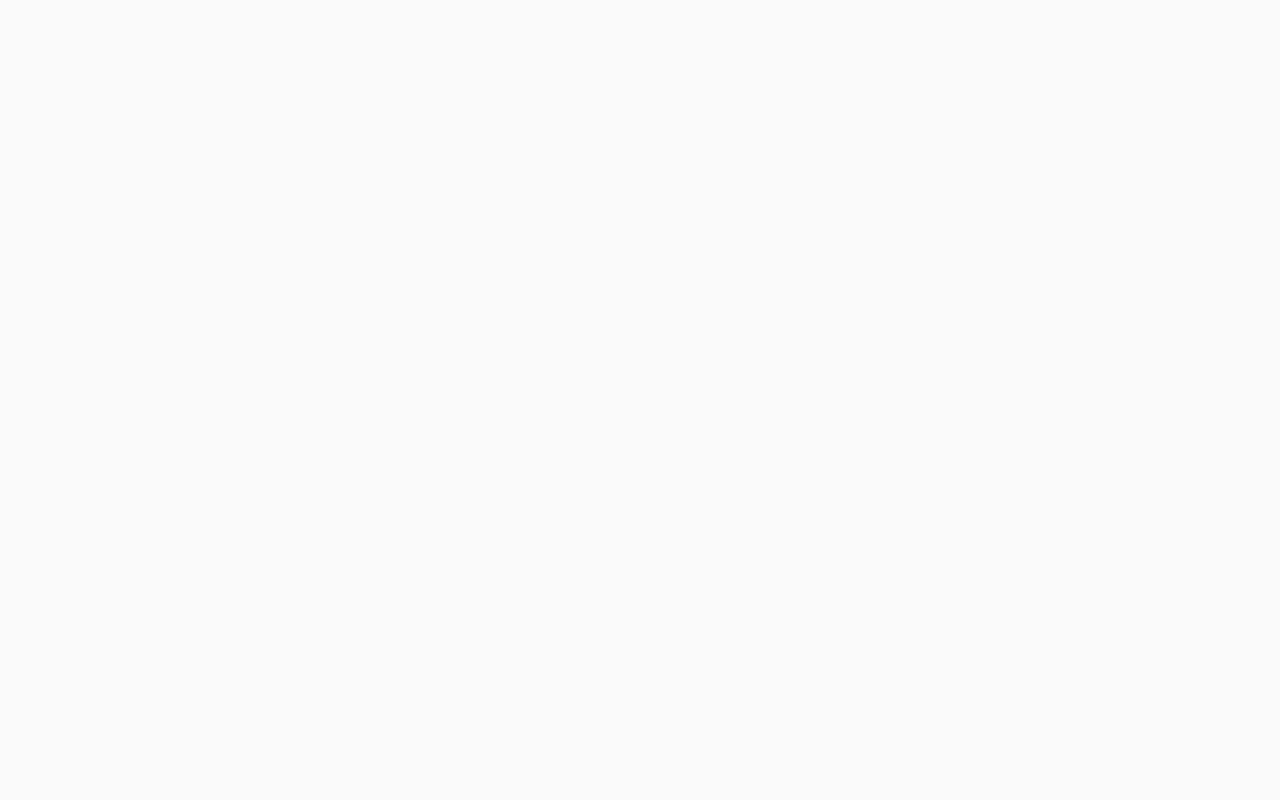
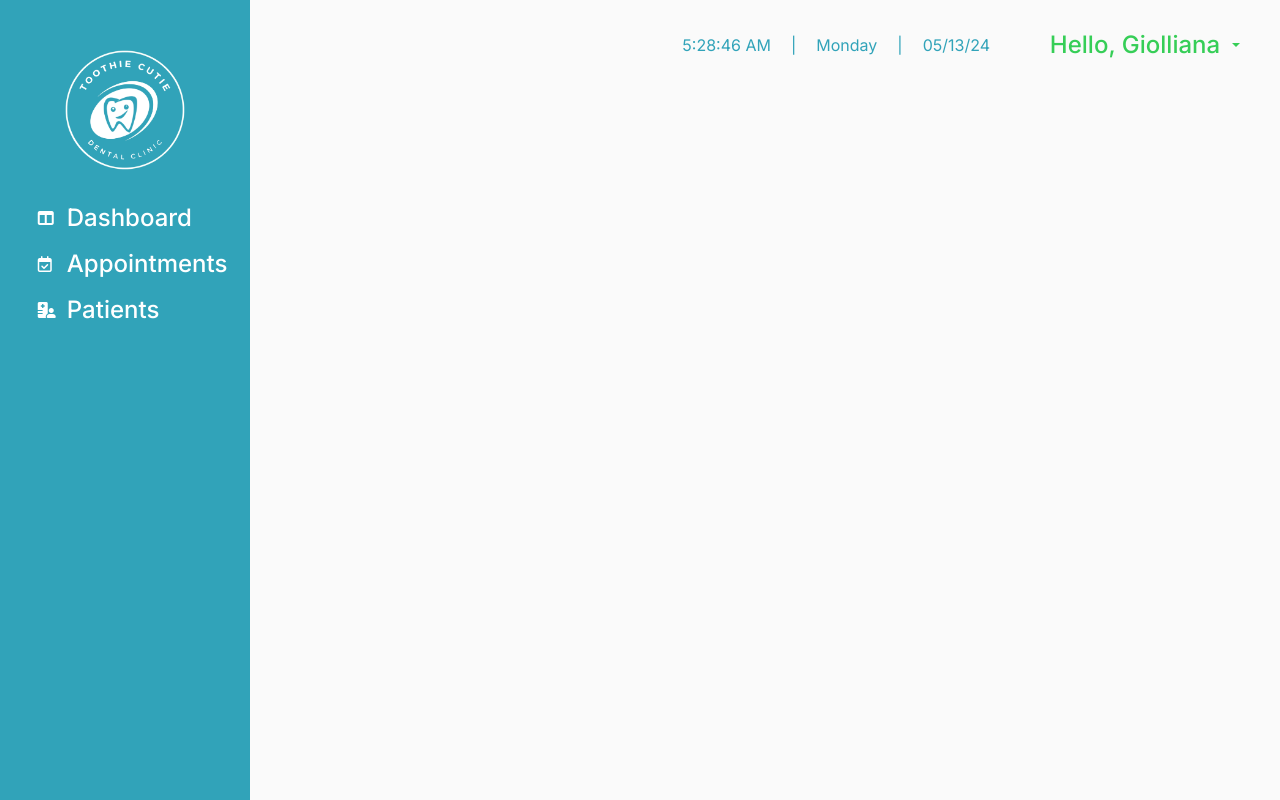
Before and after one commit to pauleenann/Dentsys-App, a React (Create React App) app in the folder frontend/: page /appointment-list in a window 1280 px wide. Before the commit this address had no page. Built offline with nearby package versions, Linux system fonts and the light colour scheme.

Commit message:
update sidebar and admininfo component

```diff
--- a/frontend/src/App.js
+++ b/frontend/src/App.js
@@ -8,6 +8,7 @@ import ServicesPage from "./Components/ServicesPage/ServicesPage";
 import Admin from "./Components/Admin/Admin";
 import AdminNavbar from "./Components/AdminNavbar/AdminNavbar";
 import Dashboard from "./Pages/Dashboard";
+import AdminAppointmentList from "./Pages/AdminAppointmentList";
 
 const App = () => {
   return (
@@ -23,7 +24,7 @@ const App = () => {
         <Route path="/services-page" element={<ServicesPage />} />
         <Route path="/admin" element={<Admin />} />
         <Route path="/dashboard" element={<Dashboard />} />
-        <Route path="/dashboard" element={<Dashboard />} />
+        <Route path="/appointment-list" element={<AdminAppointmentList/>} />
 
       </Routes>
 
--- /dev/null
+++ b/frontend/src/Components/AdminAppointment/AdminAppointment.css
@@ -0,0 +1,20 @@
+@import url('https://fonts.googleapis.com/css2?family=Inter:wght@100..900&display=swap');
+
+body {
+    font-family: "Inter", sans-serif;
+    background: #fafafa;
+}
+
+.wrapper {
+    display: flex;
+    width: 100%;
+    align-items: stretch;
+}
+
+
+#content {
+    width: 100%;
+    padding: 30px 50px;
+    min-height: 100vh;
+    transition: all 0;
+}
--- /dev/null
+++ b/frontend/src/Components/AdminAppointment/AdminAppointment.jsx
@@ -0,0 +1,18 @@
+import React from 'react'
+import AdminNavbar from '../AdminNavbar/AdminNavbar'
+import AdminInfo from '../AdminInfo/AdminInfo'
+
+const AdminAppointment = () => {
+  return (
+    <div className="wrapper">
+            <AdminNavbar></AdminNavbar>
+            <div id="content">
+                <AdminInfo></AdminInfo>
+
+
+            </div>
+        </div>
+  )
+}
+
+export default AdminAppointment
--- a/frontend/src/Components/AdminDash/AdminDash.css
+++ b/frontend/src/Components/AdminDash/AdminDash.css
@@ -5,107 +5,10 @@ body {
     background: #fafafa;
 }
 
-
-
 .wrapper {
     display: flex;
     width: 100%;
     align-items: stretch;
-}
-
-#sidebar {
-    min-width: 250px;
-    max-width: 250px;
-    background: #31A3B9;
-    color: #fff;
-    transition: all 0.3s;
-
-}
-
-
-
-#sidebar .sidebar-header {
-    padding: 20px;
-    background: #31A3B9;
-    display: flex;
-    justify-content: center;
-}
-
-.admin-nav-dashboard{
-    display: flex;
-    align-items: center;
-}
-
-.adminnav-menu{
-    color: #fff;
-}
-
-.admin-navbar-container{
-    width: 250px;
-    height: 100vh;
-    position: fixed;
-
-}
-
-.admin-navbar{
-    background-color: #31A3B9;
-    height: 100%;
-    display: flex;
-    flex-direction: column;
-    align-items: center;
-    padding-top: 50px;
-
-}
-
-.admin-navbar-logo{
-    width: 120px;
-    margin-bottom: 30px;
-}
-
-
-.admin-nav-dashboard, .admin-nav-appointments, .admin-nav-patients{
-    display: flex;
-    align-items: center;
-    margin-bottom: 10px;
-}
-
-.dropdown-toggle::after {
-    display: block;
-    position: absolute;
-    top: 50%;
-    right: 20px;
-    transform: translateY(-50%);
-}
-
-
-.admin-dashboard-text, .admin-appointments-text,
-.admin-patients-text
-{
-    font-size: 1.5rem;
-    font-weight: 500;
-}
-
-.admin-info{
-    display: flex;
-    align-items: center;
-    gap: 20px;
-    justify-content: end;
-}
-
-.admin-info-user-button{
-    color: #36CE57;
-    width: 250px;
-}
-
-.admin-hello, .admin-info-name{
-    color: #36CE57;
-    font-size: 1.5rem;
-    font-weight: 500;
-}
-
-.admin-info-dashtext{
-    padding-top: 10px;
-    font-size: 3rem;
 }
 
 #content {
--- a/frontend/src/Components/AdminInfo/AdminInfo.jsx
+++ b/frontend/src/Components/AdminInfo/AdminInfo.jsx
@@ -1,4 +1,5 @@
 import React, { useState, useEffect } from 'react';
+import './AdminInfo.css'
 
 const AdminInfo = () => {
     const [currentTime, setCurrentTime] = useState(new Date());
--- a/frontend/src/Components/AdminNavbar/AdminNavbar.css
+++ b/frontend/src/Components/AdminNavbar/AdminNavbar.css
@@ -1,11 +1,38 @@
 @import url('https://fonts.googleapis.com/css2?family=Inter:wght@100..900&display=swap');
 
+body {
+    font-family: "Inter", sans-serif;
+    background: #fafafa;
+}
 
-*{
-    margin: 0;
-    padding: 0;
-    font-family: "Inter", sans-serif;
-    /* color: #fff; */
+
+
+.wrapper {
+    display: flex;
+    width: 100%;
+    align-items: stretch;
+}
+
+#sidebar {
+    min-width: 250px;
+    max-width: 250px;
+    background: #31A3B9;
+    color: #fff;
+    transition: all 0.3s;
+
+}
+
+
+#sidebar .sidebar-header {
+    padding: 20px;
+    background: #31A3B9;
+    display: flex;
+    justify-content: center;
+}
+
+.admin-nav-dashboard{
+    display: flex;
+    align-items: center;
 }
 
 .adminnav-menu{
@@ -15,6 +42,7 @@
 .admin-navbar-container{
     width: 250px;
     height: 100vh;
+    position: fixed;
 
 }
 
@@ -34,14 +62,62 @@
 }
 
 
+
 .admin-nav-dashboard, .admin-nav-appointments, .admin-nav-patients{
     display: flex;
     align-items: center;
     margin-bottom: 10px;
+    cursor: pointer;
 }
+
+
+
+.dropdown-toggle::after {
+    display: block;
+    position: absolute;
+    top: 50%;
+    right: 20px;
+    transform: translateY(-50%);
+}
+
 
 .admin-dashboard-text, .admin-appointments-text,
 .admin-patients-text
 {
     font-size: 1.5rem;
+    font-weight: 500;
 }
+
+.admin-info{
+    display: flex;
+    align-items: center;
+    gap: 20px;
+    justify-content: end;
+}
+
+.admin-info-user-button{
+    color: #36CE57;
+    width: 250px;
+}
+
+.admin-hello, .admin-info-name{
+    color: #36CE57;
+    font-size: 1.5rem;
+    font-weight: 500;
+}
+
+.admin-info-dashtext{
+    padding-top: 10px;
+    font-size: 3rem;
+}
+
+.adminnav-link{
+    text-decoration: none;
+}
+
+#content {
+    width: 100%;
+    padding: 30px 50px;
+    min-height: 100vh;
+    transition: all 0.3s;
+}
--- a/frontend/src/Components/AdminNavbar/AdminNavbar.jsx
+++ b/frontend/src/Components/AdminNavbar/AdminNavbar.jsx
@@ -1,5 +1,7 @@
 import React from 'react'
 import logowhite from './../../Assets/logowhite.png';
+import { Link } from 'react-router-dom';
+import './AdminNavbar.css'
 
 const AdminNavbar = () => {
   return (
@@ -8,16 +10,17 @@ const AdminNavbar = () => {
                 <div className='admin-navbar-container'>
                 <div className="admin-navbar">
                 <img src={logowhite} alt="" className='admin-navbar-logo'/>
-                <div className="admin-menu">
+                <div className="admin-menu"><Link className='adminnav-link' to='/dashboard'>
                 <div className="admin-nav-dashboard row">
+
                     <div className="col-2 p-0">
                     <i className="fa-solid fa-table-columns adminnav-menu"></i>
                     </div>
                     <div className="col-10 p-0">
                         <p className="admin-dashboard-text m-0 adminnav-menu">Dashboard</p>
                     </div>
-
-                </div>
+                </div></Link>
+                <Link className='adminnav-link' to='/appointment-list'>
                 <div className="admin-nav-appointments row">
                     <div className="col-2 p-0">
                     <i className="fa-regular fa-calendar-check adminnav-menu"></i>
@@ -25,7 +28,7 @@ const AdminNavbar = () => {
                     <div className="col-10 p-0">
                         <p className="admin-appointments-text m-0 adminnav-menu">Appointments</p>
                     </div>
-                </div>
+                </div></Link>
                 <div className="admin-nav-patients row">
                     <div className="col-2 p-0">
                     <i className="fa-solid fa-hospital-user adminnav-menu"></i>
--- /dev/null
+++ b/frontend/src/Pages/AdminAppointmentList.jsx
@@ -0,0 +1,12 @@
+import React from 'react'
+import AdminAppointment from '../Components/AdminAppointment/AdminAppointment'
+
+const AdminAppointmentList = () => {
+  return (
+    <div>
+      <AdminAppointment></AdminAppointment>
+    </div>
+  )
+}
+
+export default AdminAppointmentList
```
